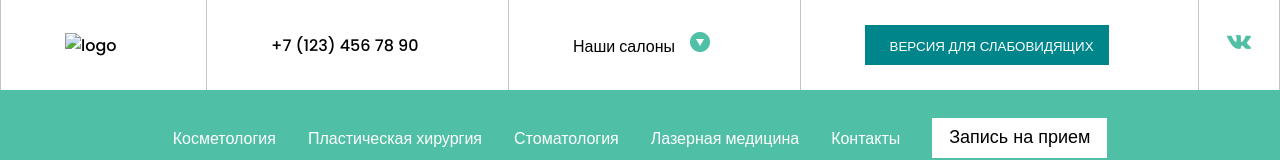
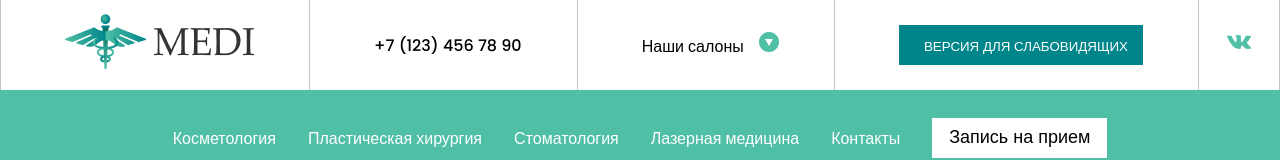
Before and after one commit to Leontev-Aleksej/MEDI, a plain HTML site: page index.html in a window 1280 px wide. Shown: the top 160 px of the page. Drawn offline with Linux system fonts and the light colour scheme; the site is published under a folder, as on GitHub Pages, so addresses that start at the root find nothing.

Commit message:
Update index.html

```diff
--- a/index.html
+++ b/index.html
@@ -13,7 +13,7 @@
    <header>
             <div class="container">
                     <div class="nav__row">
-                        <div class="work"><a href="#"><img src="/img/logo.png" alt="logo"></a></div>
+                        <div class="work"><a href="#"><img src="img/logo.png" alt="logo"></a></div>
                         <div class="work"><a href="#">+7 (123) 456 78 90</a></div>
                         <div class="work"><a href="#">Наши салоны<img src="img/icon.png" alt=""></a></div>
                         <div class="work"><button class="btn"><img src="img/eye.png" alt="">Версия для слабовидящих</button></div>
```
